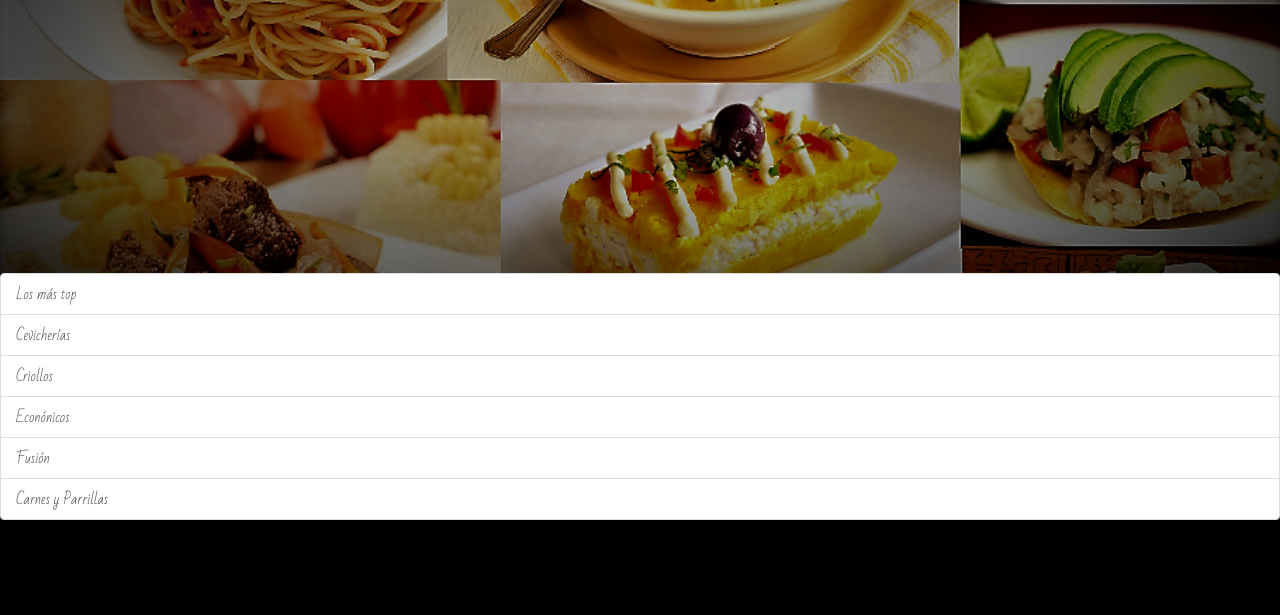
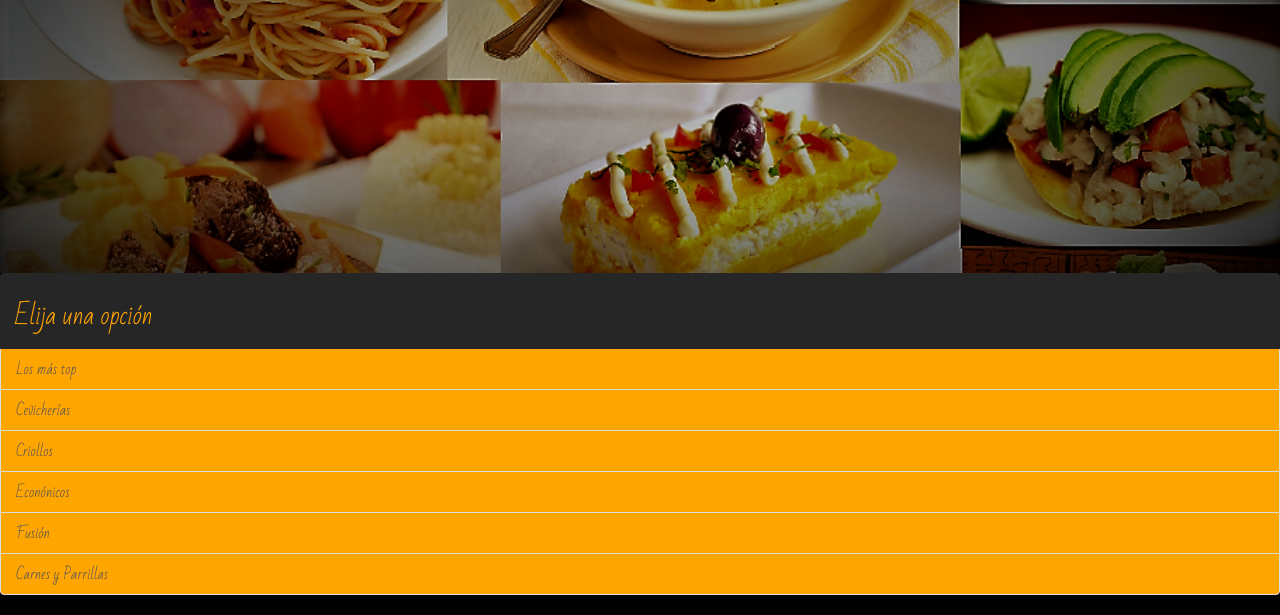
Before and after one commit to mythinf/FoodApp, a plain HTML site: page views/home.html in a window 1280 px wide. Shown: the part 187-802 px from the top of the page. Drawn offline with Linux system fonts and the light colour scheme.

Commit message:
changing color food options

```diff
--- a/css/home.css
+++ b/css/home.css
@@ -36,14 +36,13 @@ body{
   justify-content: space-between;
   align-items: center;
 }
-a{
-  text-decoration: none;
+.background-black{
+  background: #262626 !important;
+  color:  #ffa500 !important;
 }
-.box-items{
-  display: flex;
-  justify-content: space-around;
-  align-items: center;
+.border-none{
+  border: none  !important;
 }
-.option-food{
-border: 2px solid #ffa500;
+.options-food{
+background: #ffa500;
 }
--- a/views/home.html
+++ b/views/home.html
@@ -41,7 +41,7 @@
 				<div class="container">
 					<div class="row">
 						<div class="col-xs-12">
-							<h1 class="white">¡A dónde vamos?</h1>
+							<h1 class="white">¡A dónde vamos!</h1>
 							<br>
 						</div>
 					</div>
@@ -55,12 +55,15 @@
 			</section>
 			<!---AGREGANDO DIV-LIST DE OPCIONES DE COMIDAS--->
 			<div class="list-group">
-		    <a href="#topModal" data-toggle="modal" class="list-group-item">Los más top</a>
-			  <a href="#cevichModal" data-toggle="modal" class="list-group-item">Cevicherías</a>
-			  <a href="#criollModal" data-toggle="modal" class="list-group-item">Criollos</a>
-			  <a href="#econModal" data-toggle="modal" class="list-group-item">Econónicos</a>
-				<a href="#fusionModal" data-toggle="modal" class="list-group-item">Fusión</a>
-			  <a href="#carnesModal" data-toggle="modal" class="list-group-item">Carnes y Parrillas</a>
+				<a class="list-group-item active background-black border-none">
+			    <h3>Elija una opción</h3>
+			  </a>
+		    <a href="#topModal" data-toggle="modal" class="list-group-item options-food">Los más top</a>
+			  <a href="#cevichModal" data-toggle="modal" class="list-group-item options-food">Cevicherías</a>
+			  <a href="#criollModal" data-toggle="modal" class="list-group-item options-food">Criollos</a>
+			  <a href="#econModal" data-toggle="modal" class="list-group-item options-food">Econónicos</a>
+				<a href="#fusionModal" data-toggle="modal" class="list-group-item options-food">Fusión</a>
+			  <a href="#carnesModal" data-toggle="modal" class="list-group-item options-food">Carnes y Parrillas</a>
 	    </div>
 			<!---AGREGANDO VENTANA MODAL PARA CADA UNA DE LAS OPCIONES DE COMIDAS--->
 			<div class="modal fade" id=topModal tabindex="-1" role="dialog"></div>
```
